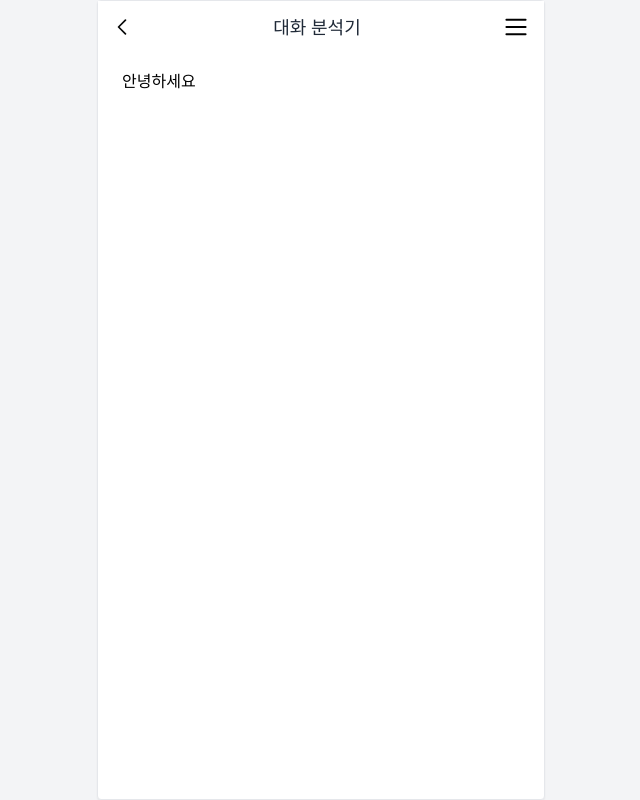
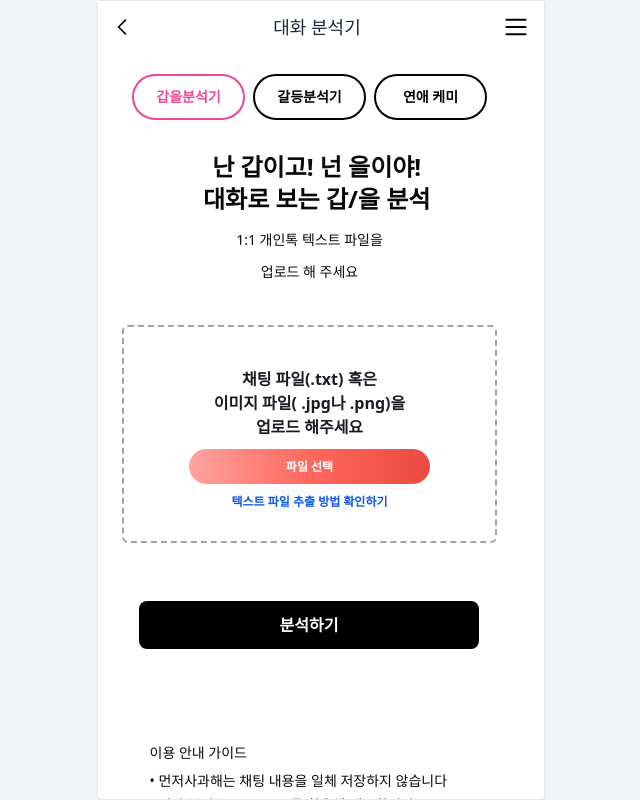
Before and after one commit to imfromkoreah/Applegize, a React (Vite) app in the folder frontend/: page /index in a window 1280 px wide. Shown: the whole page, without its empty margins (319-959 px from the left). Built offline with nearby package versions, Linux system fonts and the light colour scheme.

Commit message:
feat : 분석 Page

```diff
--- a/frontend/src/App.tsx
+++ b/frontend/src/App.tsx
@@ -1,7 +1,8 @@
-import { Routes, Route } from 'react-router-dom';
-import Layout from './components/Layout';
-import Index from './pages/index';
-import Onboarding from './pages/Onboarding';
+import { Routes, Route } from "react-router-dom";
+import Layout from "./components/Layout";
+import Page1 from "./pages/Page1";
+import Onboarding from "./pages/Onboarding";
+import Result from "./pages/Result"; // Result 컴포넌트 import 추가
 
 function App() {
   return (
@@ -18,7 +19,15 @@ function App() {
         path="/index"
         element={
           <Layout>
-            <Index />
+            <Page1 />
+          </Layout>
+        }
+      />
+      <Route
+        path="/result"
+        element={
+          <Layout>
+            <Result />
           </Layout>
         }
       />
--- /dev/null
+++ b/frontend/src/pages/Page1.tsx
@@ -0,0 +1,130 @@
+import { useState } from "react";
+import { useNavigate } from "react-router-dom";
+
+const tabs = [
+  { id: "gap", label: "갑을분석기" },
+  { id: "conflict", label: "갈등분석기" },
+  { id: "love", label: "연애 케미" },
+];
+
+const Page1 = () => {
+  const [selectedTab, setSelectedTab] = useState("gap");
+  const navigate = useNavigate();
+
+  const handleTabClick = (id) => {
+    setSelectedTab(id);
+  };
+
+  const handleFileChange = (event) => {
+    const file = event.target.files[0];
+    if (file) {
+      alert(`파일이 업로드 되었습니다: ${file.name}`);
+    }
+  };
+
+  const handleAnalyzeClick = () => {
+    navigate("/result");
+  };
+
+  return (
+    <div className="relative w-[375px] h-[700px]">
+      {/* 상단 탭 */}
+      <div className="absolute left-[10px] top-[5px] w-[355px] h-[46px] flex gap-2">
+        {tabs.map((tab) => (
+          <button
+            key={tab.id}
+            onClick={() => handleTabClick(tab.id)}
+            className={`
+              flex-1 px-3 py-2
+              flex justify-center items-center font-Inter font-extrabold text-sm leading-5 whitespace-nowrap
+              border-2 rounded-full
+              ${
+                selectedTab === tab.id
+                  ? "text-pink-500 border-pink-500 bg-white"
+                  : "text-black border-black bg-transparent"
+              }
+              transition-colors duration-200
+            `}
+          >
+            {tab.label}
+          </button>
+        ))}
+      </div>
+
+      {/* 상단 문구 */}
+      <div className="absolute left-[81px] top-[82px] text-center flex flex-col justify-center text-[#090A0A] text-2xl font-extrabold leading-8 font-Pretendard whitespace-pre-line">
+        난 갑이고! 넌 을이야!
+        <br />
+        대화로 보는 갑/을 분석
+      </div>
+
+      {/* 텍스트 안내문 */}
+      <div className="absolute left-1/2 top-[155px] -translate-x-1/2 text-center w-[200px] flex flex-col justify-center text-[#090A0A] text-sm font-normal leading-8 font-Pretendard whitespace-pre-line">
+        1:1 개인톡 텍스트 파일을 <br /> 업로드 해 주세요
+      </div>
+
+      {/* 파일 업로드 박스 */}
+      <div className="absolute left-0 top-[224px] w-[375px] h-[218px] bg-white rounded-md px-4 py-4 flex flex-col gap-[17px] border-2 border-dashed border-gray-400  mt-8">
+        <div className="flex-1 self-stretch py-6 bg-white rounded-md outline-[2px] outline-gray-300 outline-offset-[-2px] flex flex-col justify-center items-center gap-[15px]">
+          <div className="self-stretch flex flex-col justify-center items-center gap-2.5">
+            <div className="self-stretch text-center text-[#191D23] text-base font-extrabold font-Pretendard break-words">
+              채팅 파일(.txt) 혹은
+              <br />
+              이미지 파일( .jpg나 .png)을
+              <br />
+              업로드 해주세요
+            </div>
+
+            {/* 파일 업로드 */}
+            <label
+              htmlFor="file-upload"
+              className="w-[241px] h-[35px] px-1.5 bg-gradient-to-r from-[#FEA49F] via-[#FF675D] to-[#EB4A40] rounded-[20px] flex justify-center items-center gap-2.5 cursor-pointer"
+            >
+              <span className="text-white text-xs font-extrabold font-Manrope break-words">
+                파일 선택
+              </span>
+            </label>
+            <input
+              id="file-upload"
+              type="file"
+              accept=".txt,image/jpeg,image/png"
+              onChange={handleFileChange}
+              className="hidden"
+            />
+            <div className="self-stretch text-center flex flex-col justify-end text-[#0D59E6] text-xs font-extrabold font-Manrope break-words cursor-pointer">
+              텍스트 파일 추출 방법 확인하기
+            </div>
+          </div>
+        </div>
+      </div>
+
+      {/* 분석하기 버튼: 업로드 박스 아래로 이동 */}
+      <div
+        onClick={handleAnalyzeClick}
+        className="absolute left-[17px] top-[500px] w-[340px] bg-black rounded-lg px-8 py-4 flex items-center justify-center gap-2.5 cursor-pointer select-none mt-8"
+      >
+        <div className="text-white text-base font-extrabold font-Inter leading-4 break-words">
+          분석하기
+        </div>
+      </div>
+
+      {/* 안내문구 */}
+      <div className="absolute left-1/2 top-[640px] -translate-x-1/2 flex flex-col justify-center text-left w-[320px] mt-8">
+        <div className="text-sm text-[#090A0A] font-normal leading-6 font-Pretendard mb-1">
+          이용 안내 가이드
+        </div>
+        <div className="text-sm text-[#090A0A] font-normal leading-6 font-Pretendard whitespace-nowrap">
+          • 먼저사과해는 채팅 내용을 일체 저장하지 않습니다
+        </div>
+        <div className="text-sm text-[#090A0A] font-normal leading-6 font-Pretendard whitespace-nowrap">
+          • 결과 분석은 Chat GPT를 활용해 제공합니다
+        </div>
+        <div className="text-sm text-[#090A0A] font-normal leading-6 font-Pretendard whitespace-nowrap">
+          • 자세한 가이드는 여기를 확인해 주세요
+        </div>
+      </div>
+    </div>
+  );
+};
+
+export default Page1;
--- /dev/null
+++ b/frontend/src/pages/Result.tsx
@@ -0,0 +1,9 @@
+const Result = () => {
+  return (
+    <div className="w-[375px] h-[700px] flex items-center justify-center text-xl font-bold">
+      분석 결과 페이지입니다!
+    </div>
+  );
+};
+
+export default Result;
--- a/frontend/src/pages/index.tsx
+++ /dev/null
@@ -1,9 +0,0 @@
-const Index = () => {
-  return (
-    <div>
-      안녕하세요
-    </div>
-  );
-};
-
-export default Index;
```
Also changed, not shown: frontend/src/pages/Loading.tsx (added).
